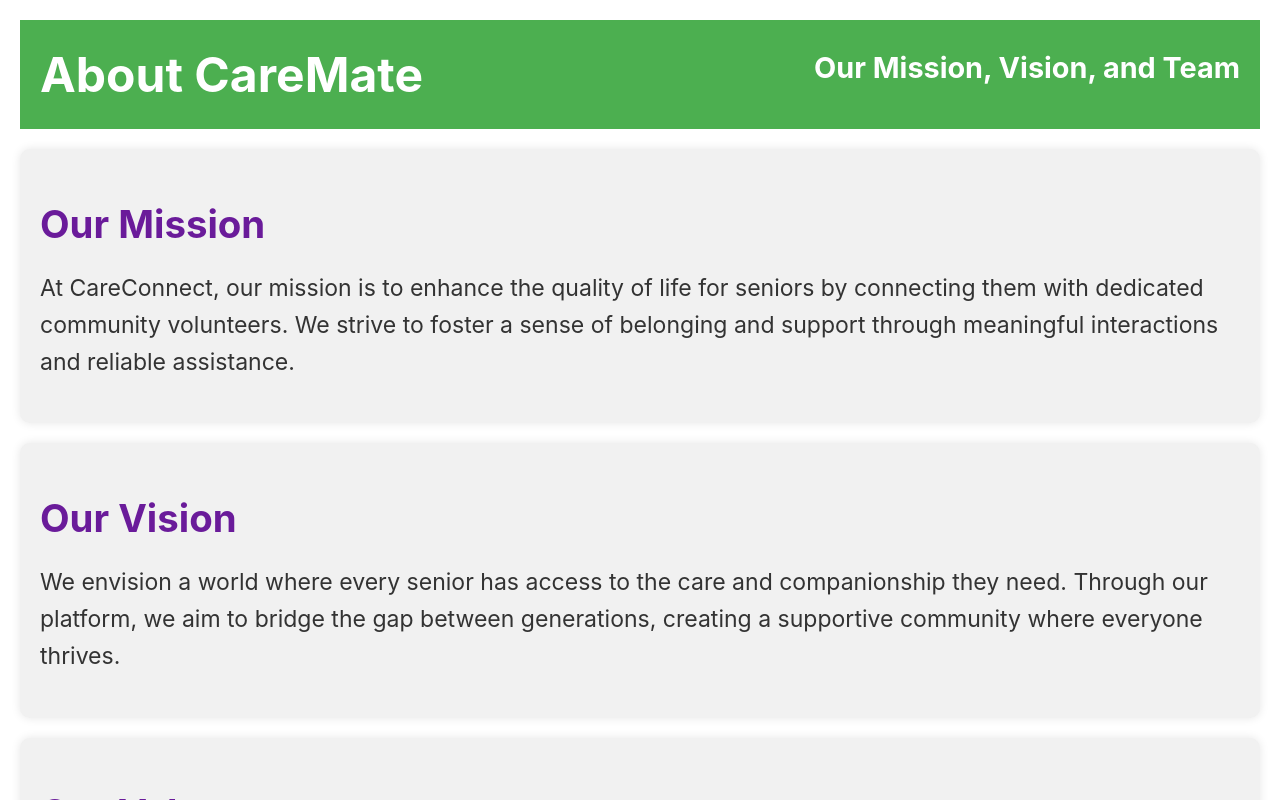
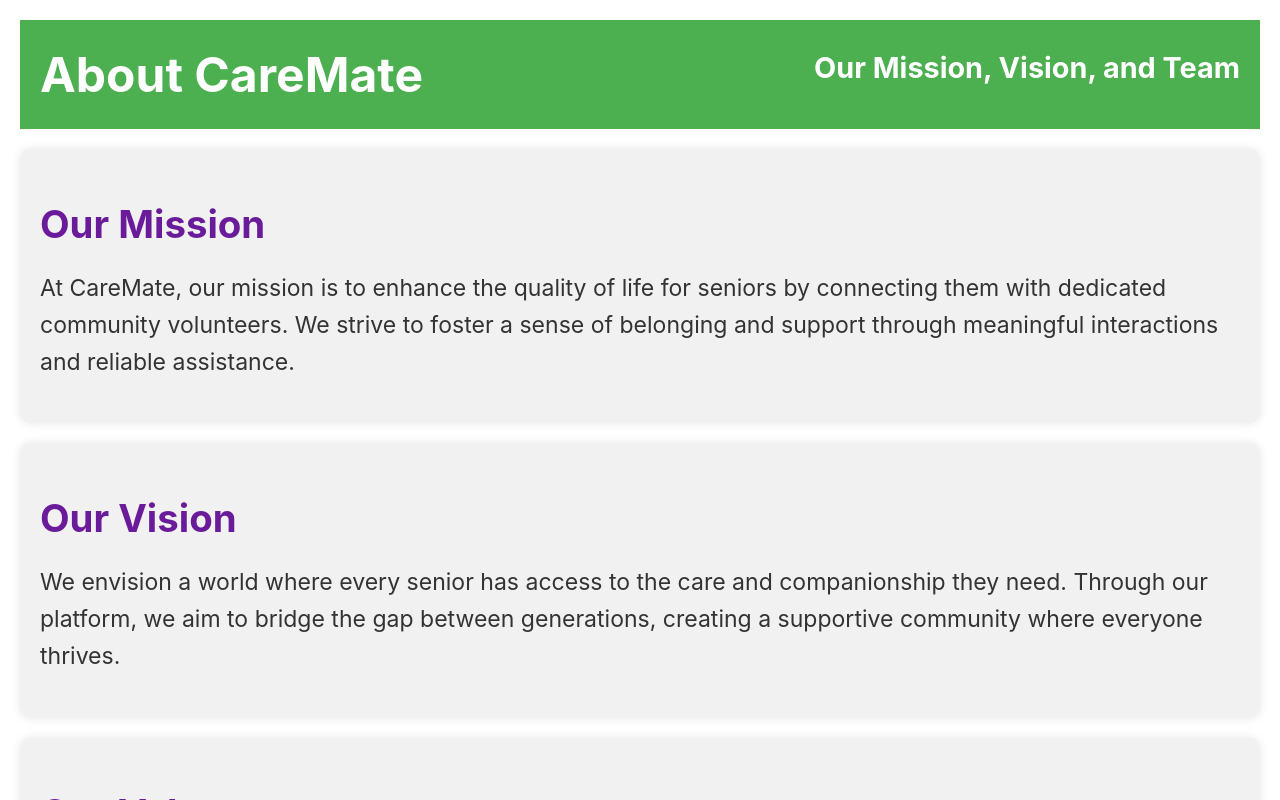
Before and after one commit to TheKhilo/Vivia, a React (Create React App) app in the folder app/: page /about in a window 1280 px wide. Built offline with nearby package versions, Linux system fonts and the light colour scheme; what aws-amplify would draw is missing.

Commit message:
Update AboutPage.js

```diff
--- a/app/src/AboutPage.js
+++ b/app/src/AboutPage.js
@@ -11,7 +11,7 @@ function AboutPage() {
       <section className="mission-section">
         <h2>Our Mission</h2>
         <p>
-          At CareConnect, our mission is to enhance the quality of life for seniors by connecting them with dedicated community volunteers. We strive to foster a sense of belonging and support through meaningful interactions and reliable assistance.
+          At CareMate, our mission is to enhance the quality of life for seniors by connecting them with dedicated community volunteers. We strive to foster a sense of belonging and support through meaningful interactions and reliable assistance.
         </p>
       </section>
       <section className="vision-section">
```
